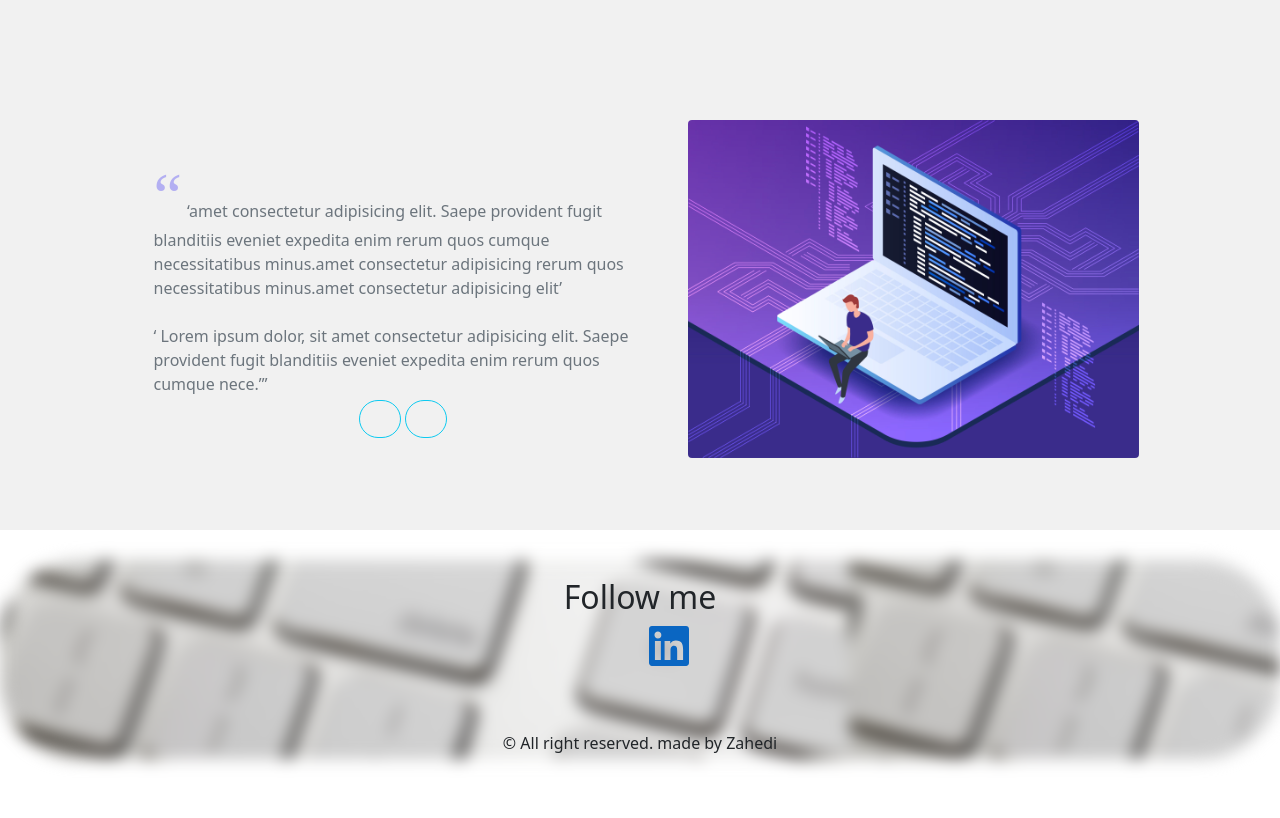
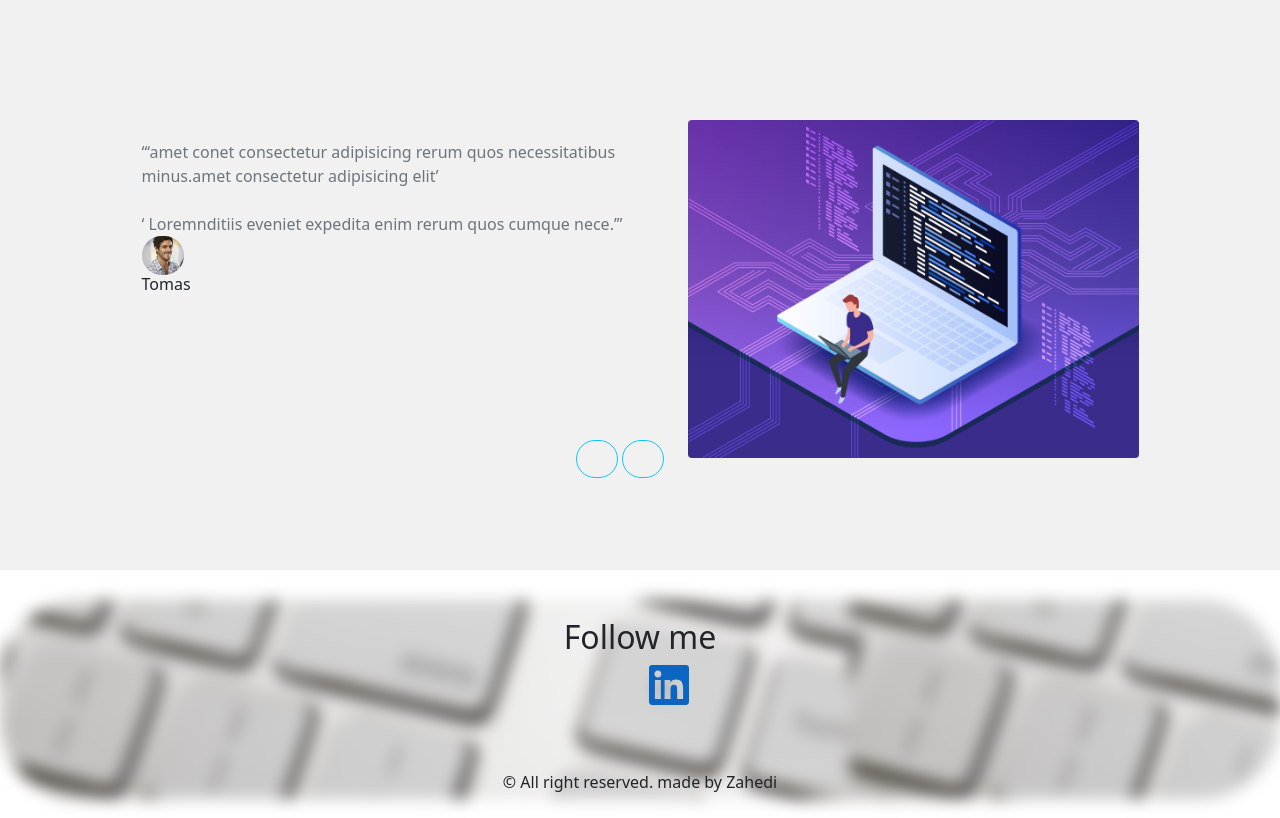
Before and after one commit to Mustafa-Zahedi/portfolio, a React (Create React App) app: page / in a window 1280 px wide. Shown: the part 2540-3358 px from the top of the page. Before the commit the page ends 3319 px from the top, so only its background shows below. Built offline with nearby package versions, Linux system fonts and the light colour scheme; some icons are missing.

Commit message:
quote pic added

```diff
--- a/src/components/quote.jsx
+++ b/src/components/quote.jsx
@@ -3,14 +3,23 @@ import { Icon } from "@iconify/react";
 
 let index = 2;
 let reIndex = 0;
-
+let imgSrc = "./profile.png";
+let qName = "Tomas";
 function Quote(props) {
   const [quotes, setQuotes] = useState("");
   const q = [
-    " Lorem ipsum dolor, sit amet consectetur adipisicing elit. Saepe provident fugit blanditiis eveniet expedita enim rerum quos cumque nece.",
-    "amet consectetur adipisicing elit. Saepe provident fugit blanditiis eveniet expedita enim rerum quos cumque necessitatibus minus.amet consectetur adipisicing rerum quos necessitatibus minus.amet consectetur adipisicing elit",
-    "adipisicing elit. Saepe provident fugit blanditiis eveniet expedita enim rerum quos cumque necessitatibus minus.amet consectetur adipisicing elit. Saepe provident",
-    " fugit blanditiis eveniet expedita enim rerum quos cumque necessitatibus minus.",
+    [
+      " Loremnditiis eveniet expedita enim rerum quos cumque nece.",
+      "./profile.png",
+      "Tom Shelbi",
+    ],
+    [
+      "amet conet consectetur adipisicing rerum quos necessitatibus minus.amet consectetur adipisicing elit",
+    ],
+    [
+      "adip elit. Saepe provident",
+      " fugit blanditiis eveniet expedita enim rerum quos cumque necessitatibus minus.",
+    ],
   ];
 
   useEffect(() => {
@@ -21,13 +30,17 @@ function Quote(props) {
   const handleClick = (e) => {
     let temp = [...q];
     if (e === "next" && temp[index]) {
-      let a = temp[index];
+      let a = temp[index][0];
+      imgSrc = temp[index][1];
+      qName = temp[index][2];
       reIndex = index - 1;
       index++;
       setQuotes({ a });
     }
     if (e === "prev" && temp[reIndex]) {
-      let a = temp[reIndex];
+      let a = temp[reIndex][0];
+      imgSrc = temp[reIndex][1];
+      qName = temp[reIndex][2];
       index = reIndex + 1;
       reIndex--;
       setQuotes({ a });
@@ -42,14 +55,24 @@ function Quote(props) {
     <section className="quote min-vh-70">
       <div className="container-lg container-fluid-md py-4">
         <div className="row my-5 pt-5 justify-content-center">
-          <div className="row col-md-6 col-sm-12 my-3 py-1">
-            <q className="col-12 p-lg-4 p-md-1 text-muted text-start quoteHeight fs-6 moveAnimation">
-              <q>{quotes["a"]}</q> <br />
-              <br />
-              <q>{q[0]}</q>
-            </q>
-            <div className="col-12 align-self-end">
-              <div className="text-right">
+          <div className="row col-md-6 col-sm-12 my-3 py-1 text-start">
+            <div className="pQheight">
+              <q className="quoteHeight text-muted text-start fs-6">
+                <q className="quoteSign">{quotes["a"]}</q> <br />
+                <br />
+                <q>{q[0][0]}</q>
+              </q>
+              <footer className="footerHeight">
+                <img
+                  src={imgSrc}
+                  style={{ width: "42px", borderRadius: "100px" }}
+                  alt="profile.png"
+                />
+                <h6>{qName}</h6>
+              </footer>
+            </div>
+            <div className="col-12 align-self-end text-end">
+              <div className="">
                 <a
                   className="btn btn-outline-info me-1 rounded-pill "
                   onClick={() => handleClick("prev")}
--- a/src/index.css
+++ b/src/index.css
@@ -58,11 +58,17 @@ code {
   background: #0eb5df;
   box-shadow: 0 0 5px #0eb5df, 0 0 25px #0eb5df, 0 0 50px #0eb5df;
 }
+.pQheight {
+  height: 300px;
+}
 .quoteHeight {
-  height: 245px;
+  height: 270px !important;
+}
+.footerHeight {
+  height: 30px !important;
 }
 
-.moveAnimation::first-letter {
+.quoteSign::first-letter {
   top: -0.75rem;
   left: 0;
   margin-right: 5px;
@@ -71,31 +77,6 @@ code {
   font-size: 4rem;
   font-weight: normal;
   line-height: 1;
-}
-.moveAnimation {
-  -webkit-animation-name: fade;
-  -webkit-animation-duration: 1.5s;
-  animation-name: ease-out;
-  animation-duration: 1.5s;
-  transition: 0.1s linear;
-}
-
-@-webkit-keyframes fade {
-  from {
-    opacity: 0.4;
-  }
-  to {
-    opacity: 1;
-  }
-}
-
-@keyframes fade {
-  from {
-    opacity: 0.4;
-  }
-  to {
-    opacity: 1;
-  }
 }
 
 .abilitiesFront {
```
Also changed, not shown: public/profile.png (added).
